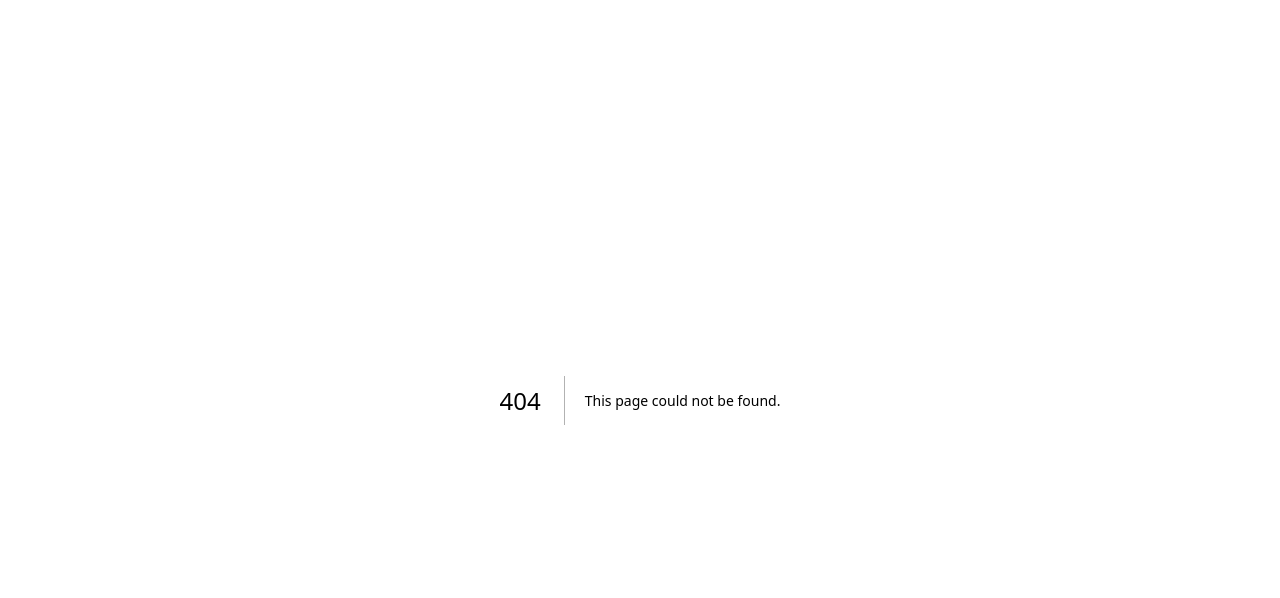
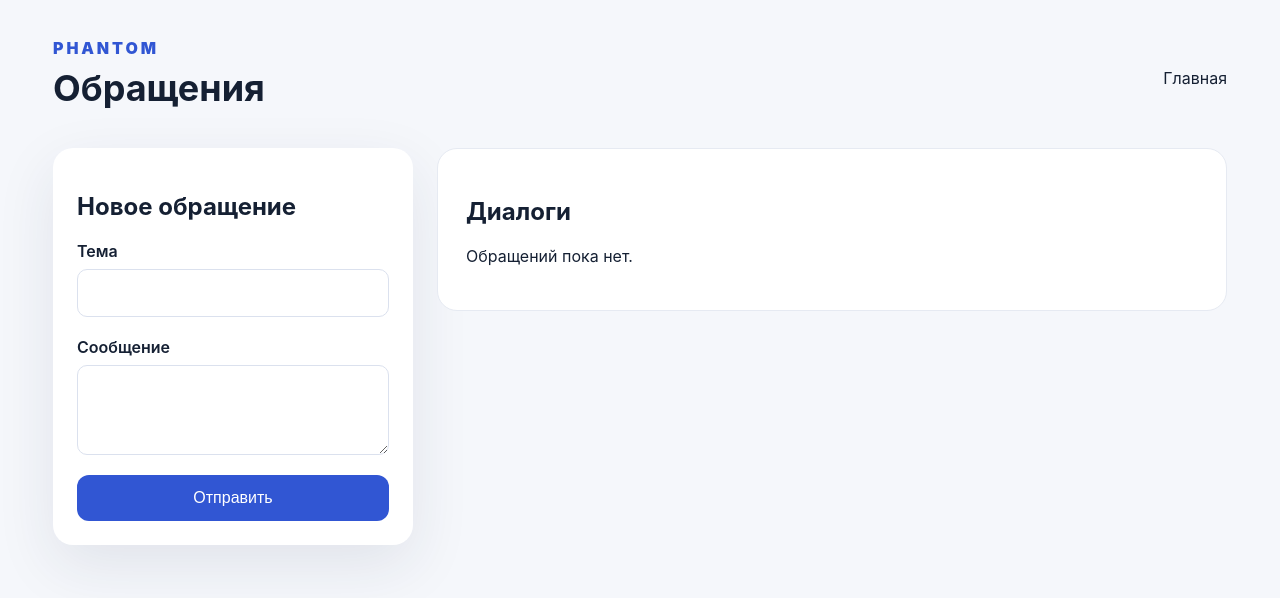
Before and after one commit to asbcorp24/phantom, a Next.js app in the folder apps/web/: page /requests in a window 1280 px wide. Before the commit this address had no page. Shown: the top 598 px of the page. Built offline with nearby package versions, Linux system fonts and the light colour scheme; no server answers.

Commit message:
feat(web): add requests inbox

```diff
--- /dev/null
+++ b/apps/web/app/requests/page.tsx
@@ -0,0 +1,11 @@
+'use client';
+import {FormEvent,useEffect,useState} from 'react';
+const API=process.env.NEXT_PUBLIC_API_URL||'http://localhost:3001';
+export default function Requests(){
+ const [items,setItems]=useState<any[]>([]),[error,setError]=useState('');
+ const token=()=>localStorage.getItem('phantom_token')||'';
+ async function load(){const r=await fetch(API+'/api/requests',{headers:{Authorization:'Bearer '+token()}});if(!r.ok){location.href='/login';return;}setItems(await r.json());}
+ useEffect(()=>{load()},[]);
+ async function create(e:FormEvent<HTMLFormElement>){e.preventDefault();const f=new FormData(e.currentTarget);const r=await fetch(API+'/api/requests',{method:'POST',headers:{Authorization:'Bearer '+token(),'Content-Type':'application/json'},body:JSON.stringify({subject:f.get('subject'),message:f.get('message')})});if(!r.ok){setError('Не удалось создать обращение');return;}e.currentTarget.reset();setError('');load();}
+ return <main className="adminPage"><header><div><div className="brand">PHANTOM</div><h1>Обращения</h1></div><a href="/dashboard">Главная</a></header><section className="adminGrid"><form className="card compact" onSubmit={create}><h2>Новое обращение</h2><label>Тема<input name="subject" required/></label><label>Сообщение<textarea name="message" required/></label>{error&&<p className="error">{error}</p>}<button>Отправить</button></form><div className="panel"><h2>Диалоги</h2>{items.map(r=><a className="requestRow" href={'/requests/'+r.id} key={r.id}><div><b>{r.subject}</b><small>{r.author.lastName} {r.author.firstName} · {r._count.messages} сообщ.</small></div><span className={'status '+r.status}>{r.status}</span></a>)}{!items.length&&<p>Обращений пока нет.</p>}</div></section></main>
+}
```
